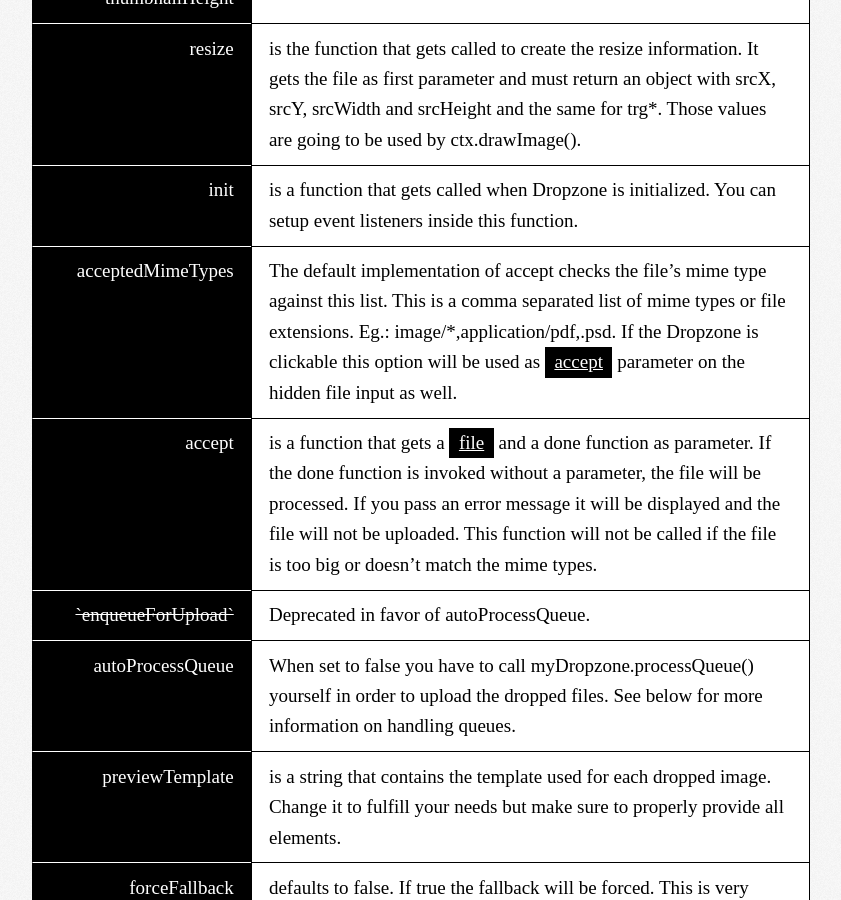
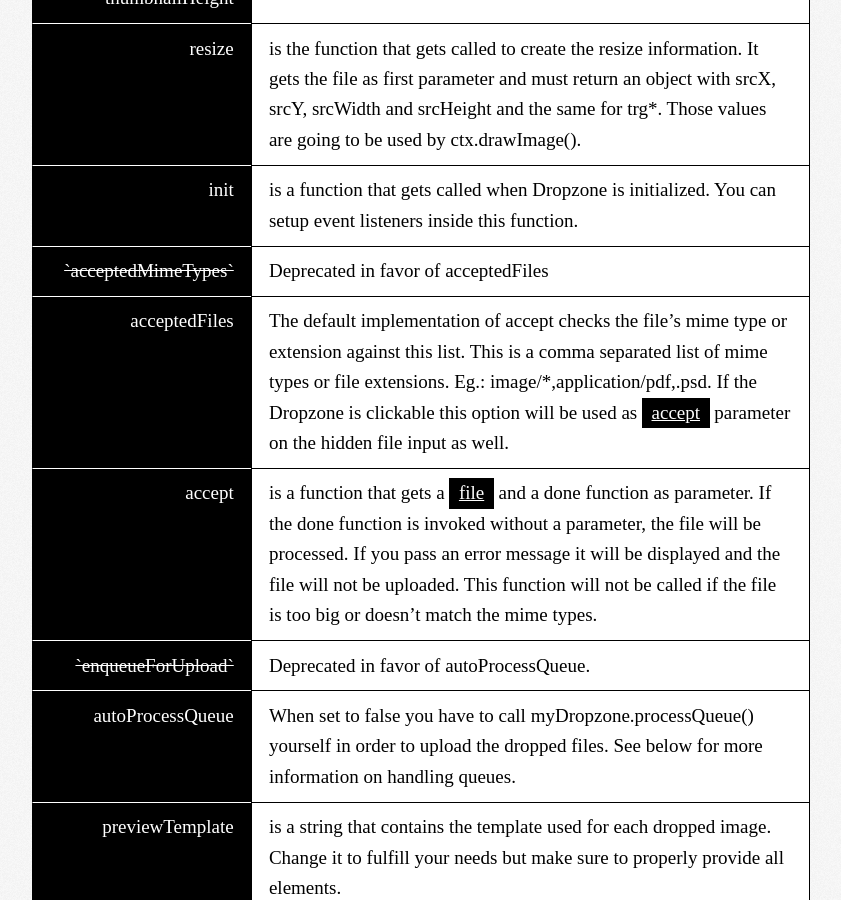
Before and after one commit to dropzone/dropzone, a Jekyll site: the page built from index.md, in a window 1280 px wide and 900 px high, scrolled down 9830 px. Shown: the whole window, without its empty margins (219-1060 px from the left). Built offline with Jekyll 4.4.1, drawn with Linux system fonts in a browser that asks for light colours; Markdown is read by kramdown in place of the engine named in the settings; comment, search, counter and statistics services are not loaded.

Commit message:
Added acceptedFiles info.

```diff
--- a/index.md
+++ b/index.md
@@ -273,7 +273,8 @@ The valid options are:
 | `thumbnailHeight`       |
 | `resize`                | is the function that gets called to create the resize information. It gets the `file` as first parameter and must return an object with `srcX`, `srcY`, `srcWidth` and `srcHeight` and the same for `trg*`. Those values are going to be used by `ctx.drawImage()`.
 | `init`                  | is a function that gets called when Dropzone is initialized. You can setup event listeners inside this function.
-| `acceptedMimeTypes`     | The default implementation of `accept` checks the file's mime type against this list. This is a comma separated list of mime types or file extensions. Eg.: `image/*,application/pdf,.psd`. If the Dropzone is `clickable` this option will be used as [`accept`](https://developer.mozilla.org/en-US/docs/HTML/Element/input#attr-accept) parameter on the hidden file input as well.
+| <strike>`acceptedMimeTypes`</strike> | Deprecated in favor of `acceptedFiles`
+| `acceptedFiles`         | The default implementation of `accept` checks the file's mime type or extension against this list. This is a comma separated list of mime types or file extensions. Eg.: `image/*,application/pdf,.psd`. If the Dropzone is `clickable` this option will be used as [`accept`](https://developer.mozilla.org/en-US/docs/HTML/Element/input#attr-accept) parameter on the hidden file input as well.
 | `accept`                | is a function that gets a [file](https://developer.mozilla.org/en-US/docs/DOM/File) and a `done` function as parameter. If the done function is invoked without a parameter, the file will be processed. If you pass an error message it will be displayed and the file will not be uploaded. This function will not be called if the file is too big or doesn't match the mime types.
 | <strike>`enqueueForUpload`</strike> | Deprecated in favor of `autoProcessQueue`.
 | `autoProcessQueue`      | When set to `false` you have to call `myDropzone.processQueue()` yourself in order to upload the dropped files. See below for more information on handling queues.
```
